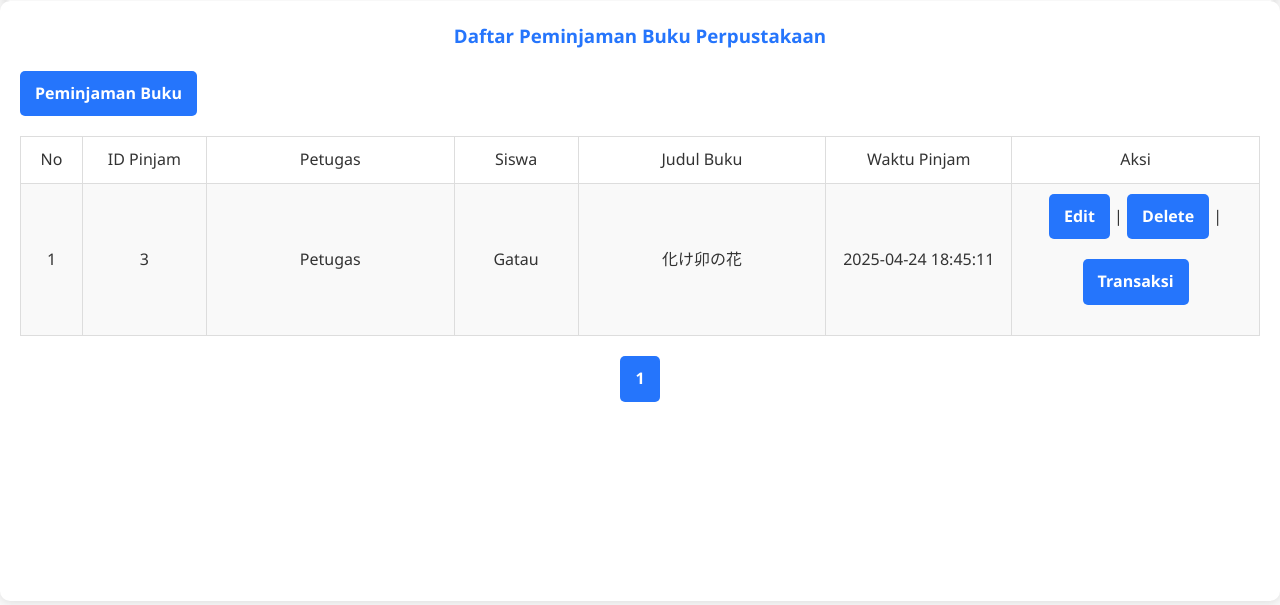
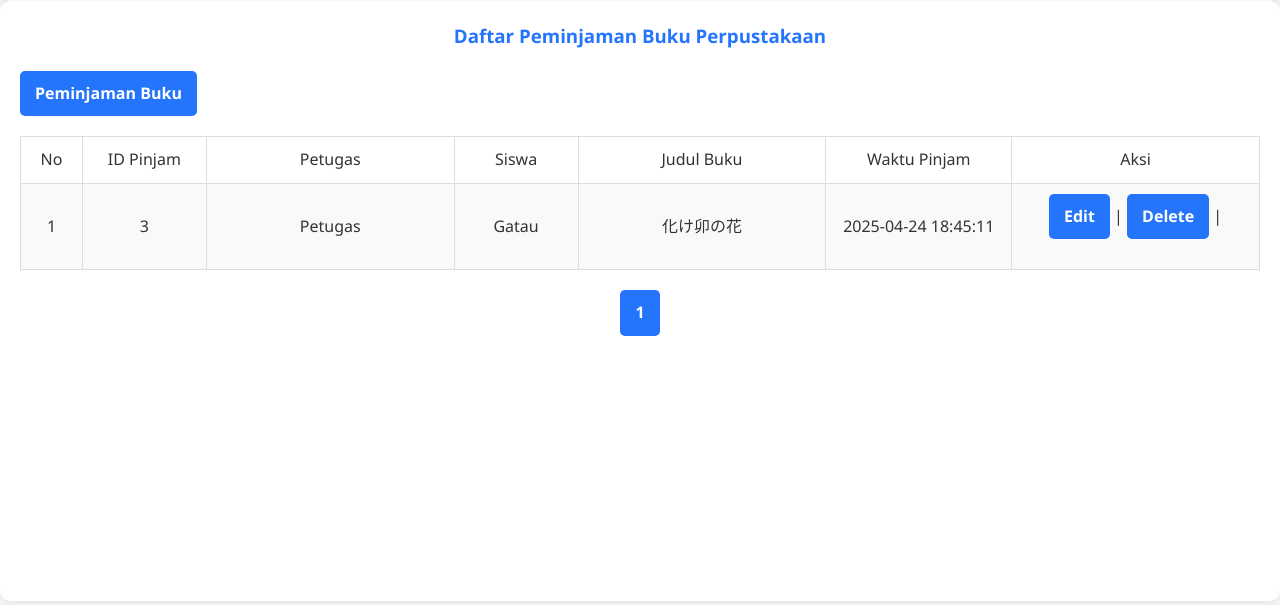
Before and after one commit to Kadem1190/TugasPerpustakaan, a PHP site: page /admin/index.php?page=pinjam&screens=1 in a window 1280 px wide. Shown: the part 688-1293 px from the top of the page. Run offline with PHP 8.4, Linux system fonts and the light colour scheme; a user stored in the database is signed in; data comes from the database, SQL or seed files in the repository.

Commit message:
fixing something

```diff
--- a/screens/pinjam/pinjam.php
+++ b/screens/pinjam/pinjam.php
@@ -49,7 +49,7 @@
             <td align="center">
                 <a href="../admin/index.php?page=pinjamubah&idpinjam=<?php echo $tampildata['idpinjam']; ?>">Edit</a> |
                 <a href="../../screens/pinjam/pinjamhapus.php?idpinjam=<?php echo $tampildata['idpinjam']; ?>" onclick="return confirm('Apa Anda yakin akan menghapus Data Peminjaman?')">Delete</a> |
-                <a href="../admin/index.php?page=transaksi&idpinjam=<?php echo $tampildata['idpinjam']; ?>">Transaksi</a>
+                <!-- <a href="../admin/index.php?page=transaksi&idpinjam=<?php echo $tampildata['idpinjam']; ?>">Transaksi</a> -->
             </td>
         </tr>
         <!--akhir menampilkan data dari tabel buku ke halaman web-->
```
